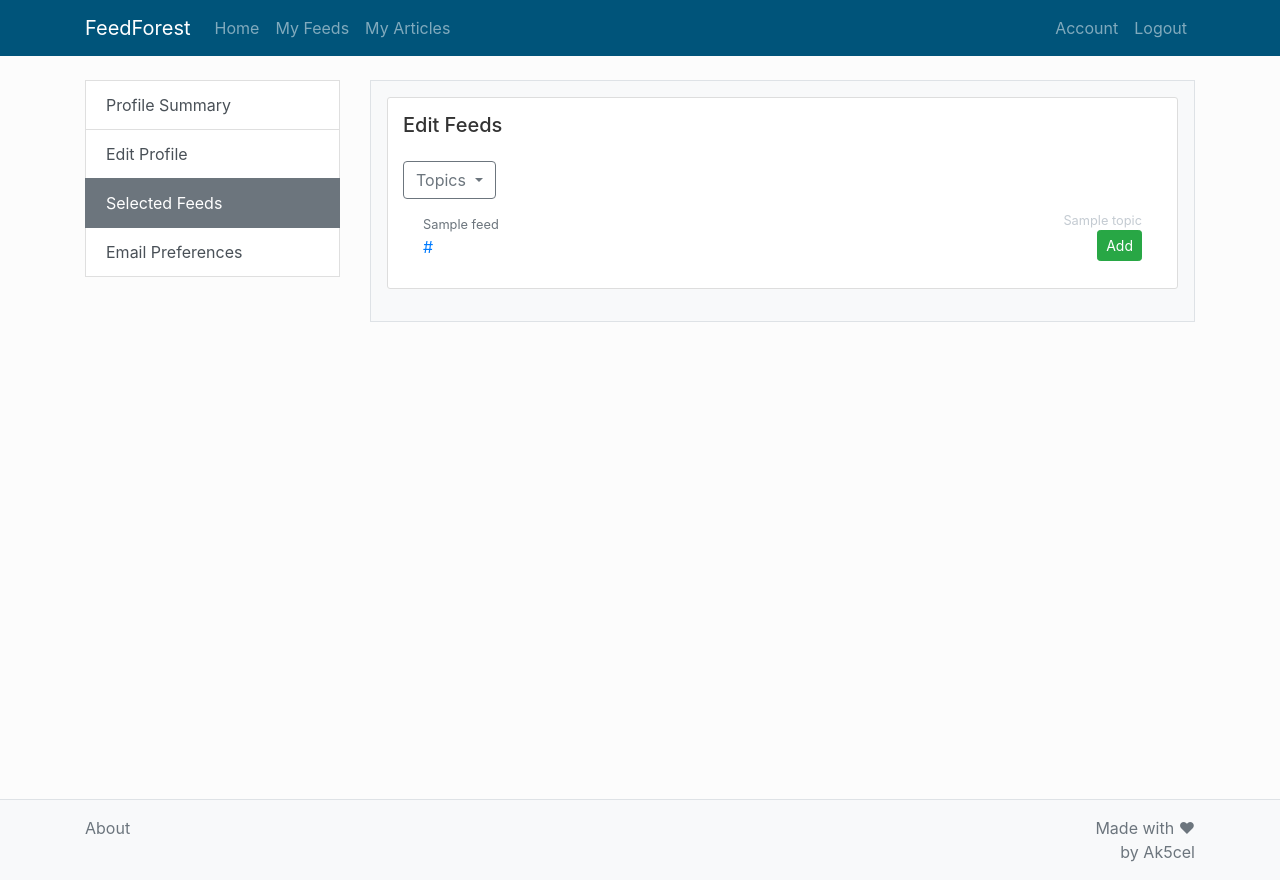
After one commit to Ak5cel/feedforest, a Flask app: page /account/edit-feeds in a window 1280 px wide. The commit adds this page. Run offline with Flask 2, Linux system fonts and the light colour scheme; a user stored in the database is signed in; tables that the repository leaves empty hold one stand-in row (values such as "Sample post"); some libraries are stand-ins or nearby versions.

Commit message:
Added logic to add/remove feeds

```diff
--- a/feedforest/forms.py
+++ b/feedforest/forms.py
@@ -31,3 +31,7 @@ class SignupForm(FlaskForm):
         user = User.query.filter_by(email=email.data).first()
         if user:
             raise ValidationError('That email is taken. Please choose a different one.')
+
+
+class EmptyForm(FlaskForm):
+    submit = SubmitField('Submit')
--- a/feedforest/routes.py
+++ b/feedforest/routes.py
@@ -3,8 +3,8 @@ from flask_login import current_user, login_user, logout_user, login_required
 from feedparser import parse
 from werkzeug.urls import url_parse
 from feedforest import app
-from feedforest.models import Topic, Article, User
-from feedforest.forms import LoginForm, SignupForm
+from feedforest.models import Topic, RSSFeed, Article, User
+from feedforest.forms import LoginForm, SignupForm, EmptyForm
 from feedforest import db, bcrypt
 
 
@@ -89,6 +89,40 @@ def edit_profile():
     return render_template('about.html', title='About Us')
 
 
+@app.route('/account/edit-feeds', methods=['GET', 'POST'])
+@login_required
+def edit_feeds():
+    topics = Topic.query.all()
+    feeds = RSSFeed.query.all()
+    empty_form = EmptyForm()
+    if empty_form.validate_on_submit():
+        result = request.form
+        flash(result.get('submit'), 'info')
+    return render_template('edit-feeds.html', title='Account - Edit Feeds', topics=topics, feeds=feeds, empty_form=empty_form)
+
+
+@app.route('/account/edit-feeds/add', methods=['POST'])
+@login_required
+def add_feed():
+    feed_id = request.args.get('feed_id', type=int)
+    current_user.add_feed(feed_id)
+    return "Added feed"
+
+
+@app.route('/account/edit-feeds/remove', methods=['POST'])
+@login_required
+def remove_feed():
+    feed_id = request.args.get('feed_id', type=int)
+    current_user.remove_feed(feed_id)
+    return "Removed feed"
+
+
+@app.route('/account/edit-email-pref')
+@login_required
+def edit_email_pref():
+    return render_template('edit-email-pref.html', title='Account - Edit Feeds')
+
+
 @app.route('/about')
 def about():
     return render_template('about.html', title='About Us')
--- /dev/null
+++ b/feedforest/static/add-remove-feeds.js
@@ -0,0 +1,17 @@
+$(document).ready(function() {
+	// Attach a submit handler to the add/remove form
+	$('form.add-remove').submit(function(e) {
+
+		// Stop form from submitting normally
+		e.preventDefault();
+
+		// Get the url of the action endpoint
+		var $form = $(this);
+		var url = $form.attr('action');
+
+		// Send a POST request to the add/remove endpoint
+		$.post(url, function(data, status) {
+			location.reload();
+		})
+	});
+})
--- a/feedforest/static/main.css
+++ b/feedforest/static/main.css
@@ -8,12 +8,15 @@ body {
 	background-color: #00547a;
 }
 
+.text-light-gray {
+	color: #c4cbd2;
+}
+
 .content-section {
 	background-color: #ffffff;
 	padding: 15px;
 	border: 1px solid #dddddd;
 	border-radius: 3px;
-	/*margin-bottom: 15px;*/
 }
 
 .site-header .navbar-nav .nav-link.active {
@@ -28,35 +31,19 @@ p.card-text > a {
 	color: #333333;
 }
 
-nav.vnav .nav-link{
-	padding: 0.6rem 1rem;
-	color: gray;
-}
-
-nav.vnav .nav-link:hover{
-	background-color: #f4f4f4;
-}
-
-nav.vnav .nav-link:active{
-	background-color: #f0f0f0;
-}
-
-nav.vnav .nav-link.active{
-	background-color: #d4f981;
-	color: #333333;
-	font-weight: 500;
-}
-
 img.profile-pic {
 	width: 150px;
 	height: 150px;
 }
 
-.list-group.sidenav {
+.sidenav a.active,
+.sidenav a:active {
+	background-color: var(--gray);
+	border-color: var(--gray);
+	color: #ffffff;
+}
+
+.sidenav.sticky-top {
+	top: 5rem;
 	border-radius: 0;
 }
-
-.list-group-item-action.active {
-	background-color: var(--gray);
-	border-color: var(--gray);
-}
--- a/feedforest/templates/account.html
+++ b/feedforest/templates/account.html
@@ -2,21 +2,29 @@
 
 {% block content %}
 	<div class="col-sm-12 col-md-4 col-lg-3">
-		<!-- <nav class="nav vnav flex-column navbar-light bg-light border-right">
-			<a class="nav-item nav-link active" href="{{ url_for('account') }}">Profile Summary</a>
-			<a class="nav-item nav-link" href="{{ url_for('account') }}">Edit Profile</a>
-			<a class="nav-item nav-link" href="{{ url_for('account') }}">Selected Feeds</a>
-			<a class="nav-item nav-link" href="{{ url_for('account') }}">Email Preferences</a>
-		</nav> -->
-		<div class="list-group sidenav">
-			<a class="list-group-item list-group-item-action active" data-toggle="list" href="{{ url_for('account') }}">Profile Summary</a>
-			<a class="list-group-item list-group-item-action" data-toggle="list" href="{{ url_for('account') }}">Edit Profile</a>
-			<a class="list-group-item list-group-item-action" data-toggle="list" href="{{ url_for('account') }}">Selected Feeds</a>
-			<a class="list-group-item list-group-item-action" data-toggle="list" href="{{ url_for('account') }}">Email Preferences</a>
+		<div class="list-group sidenav sticky-top">
+			<a class="list-group-item list-group-item-action {% if request.endpoint == 'account' %} active {% endif %} "
+				href="{{ url_for('account') }}">
+					Profile Summary
+			</a>
+			<a class="list-group-item list-group-item-action {% if request.endpoint == 'edit_profile' %} active {% endif %}"
+				href="{{ url_for('edit_profile') }}">
+					Edit Profile
+			</a>
+			<a class="list-group-item list-group-item-action {% if request.endpoint == 'edit_feeds' %} active {% endif %}"
+				href="{{ url_for('edit_feeds') }}">
+					Selected Feeds
+			</a>
+			<a class="list-group-item list-group-item-action {% if request.endpoint == 'edit_email_pref' %} active {% endif %}"
+				href="{{ url_for('edit_email_pref') }}">
+					Email Preferences
+			</a>
 		</div>
 	</div>
 	<div class="col-sm-12 col-md-8 col-lg-9">
-		{% block account_info %}
-		{% endblock %}
+		<div class="bg-light border p-3 mb-5">
+			{% block account_info %}
+			{% endblock %}
+		</div>
 	</div>
 {% endblock content %}
--- /dev/null
+++ b/feedforest/templates/edit-feeds.html
@@ -0,0 +1,45 @@
+{% extends "account.html" %}
+
+{% block account_info %}
+	<div class="content-section mb-3">
+		<h5 class="mb-4">Edit Feeds</h5>
+		<div class="dropdown">
+			<button class="btn btn-outline-secondary dropdown-toggle" data-toggle="dropdown">
+				Topics
+			</button>
+			<div class="dropdown-menu">
+				<a class="dropdown-item" href="#">All Topics</a>
+				{% for topic in topics %}
+					<a class="dropdown-item" href="#">{{ topic.topic_name }}</a>
+				{% endfor %}
+			</div>
+			<ul class="list-group list-group-flush">
+				{% for feed in feeds %}
+					<li class="feed-info list-group-item d-flex justify-content-between align-items-stretch"
+						id="{{ feed.id }}">
+						<div>
+							<small class="text-muted">{{ feed.site_name }}</small>
+							<p class="mb-0"><a href="{{ feed.rss_link }}">{{ feed.rss_link }}</a></p>
+						</div>
+						<div class="d-flex flex-column justify-content-between align-items-end">
+							<small class="text-light-gray">{{ feed.topic.topic_name }}</small>
+							{% if feed in current_user.selected_feeds %}
+								<!-- <a class="rem-btn badge badge-pill badge-secondary" href="#">Remove</a> -->
+								<form id="{{ feed.id }}" class="add-remove" action="{{ url_for('remove_feed', feed_id=feed.id) }}" method="POST">
+									{{ empty_form.hidden_tag() }}
+									{{ empty_form.submit(value='Remove', class='btn btn-sm btn-secondary') }}
+								</form>
+							{% else %}
+								<!-- <a class="add-btn badge badge-pill badge-success" href="#">Add</a> -->
+								<form id="{{ feed.id }}" class="add-remove" action="{{ url_for('add_feed', feed_id=feed.id) }}" method="POST">
+									{{ empty_form.hidden_tag() }}
+									{{ empty_form.submit(value='Add', class='btn btn-sm btn-success') }}
+								</form>
+							{% endif %}
+						</div>
+					</li>
+				{% endfor %}
+			</ul>
+		</div>
+	</div>
+{% endblock account_info %}
--- a/feedforest/templates/layout.html
+++ b/feedforest/templates/layout.html
@@ -11,7 +11,7 @@
     <link rel="stylesheet" type="text/css" href="{{ url_for('static', filename='main.css') }}">
 
     {% if title %}
-        <title>FeedForest - {{ title }}</title>
+        <title>FeedForest | {{ title }}</title>
     {% else %}
         <title>FeedForest</title>
     {% endif %}
@@ -83,10 +83,12 @@
 
     <!-- Optional JavaScript -->
     <!-- jQuery first, then Popper.js, then Bootstrap JS -->
-    <script src="https://code.jquery.com/jquery-3.5.1.slim.min.js" integrity="sha384-DfXdz2htPH0lsSSs5nCTpuj/zy4C+OGpamoFVy38MVBnE+IbbVYUew+OrCXaRkfj" crossorigin="anonymous"></script>
+    <!-- <script src="https://code.jquery.com/jquery-3.5.1.slim.min.js" integrity="sha384-DfXdz2htPH0lsSSs5nCTpuj/zy4C+OGpamoFVy38MVBnE+IbbVYUew+OrCXaRkfj" crossorigin="anonymous"></script> -->
+    <script src="https://code.jquery.com/jquery-3.5.1.min.js" integrity="sha256-9/aliU8dGd2tb6OSsuzixeV4y/faTqgFtohetphbbj0="
+    crossorigin="anonymous"></script>
     <script src="https://cdn.jsdelivr.net/npm/popper.js@1.16.0/dist/umd/popper.min.js" integrity="sha384-Q6E9RHvbIyZFJoft+2mJbHaEWldlvI9IOYy5n3zV9zzTtmI3UksdQRVvoxMfooAo" crossorigin="anonymous"></script>
     <script src="https://stackpath.bootstrapcdn.com/bootstrap/4.5.0/js/bootstrap.min.js" integrity="sha384-OgVRvuATP1z7JjHLkuOU7Xw704+h835Lr+6QL9UvYjZE3Ipu6Tp75j7Bh/kR0JKI" crossorigin="anonymous"></script>
-
     <script src="{{ url_for('static', filename='filter-scripts.js') }}"></script>
+    <script src="{{ url_for('static', filename='add-remove-feeds.js') }}"></script>
 </body>
 </html>
--- a/feedforest/templates/profile-summary.html
+++ b/feedforest/templates/profile-summary.html
@@ -1,7 +1,6 @@
 {% extends "account.html" %}
 
 {% block account_info %}
-	<div class="bg-light border p-3 mb-5">
 	<div class="media content-section p-3 mb-3">
 		<img class="rounded-circle profile-pic mr-3" src="{{ url_for('static', filename='profile-pics/cutebaby.jpg') }}">
 		<div class="media-body d-flex flex-column align-items-start align-self-center">
@@ -27,6 +26,7 @@
 						<p class="mb-0"><a href="{{ selected_feed.rss_link }}">{{ selected_feed.rss_link }}</a></p>
 					</li>
 				{% endfor %}
+
 			</ul>
 		{% else %}
 			<div class="d-flex flex-column align-items-center justify-content-center" style="height: 150px">
@@ -51,5 +51,4 @@
 			</li>
 		</ul>
 	</div>
-	</div>
-{% endblock %}
+{% endblock account_info %}
```
Also changed, not shown: feedforest/models.py (+14 -0 lines). Lines whose indentation alone changed are shown as unchanged.
